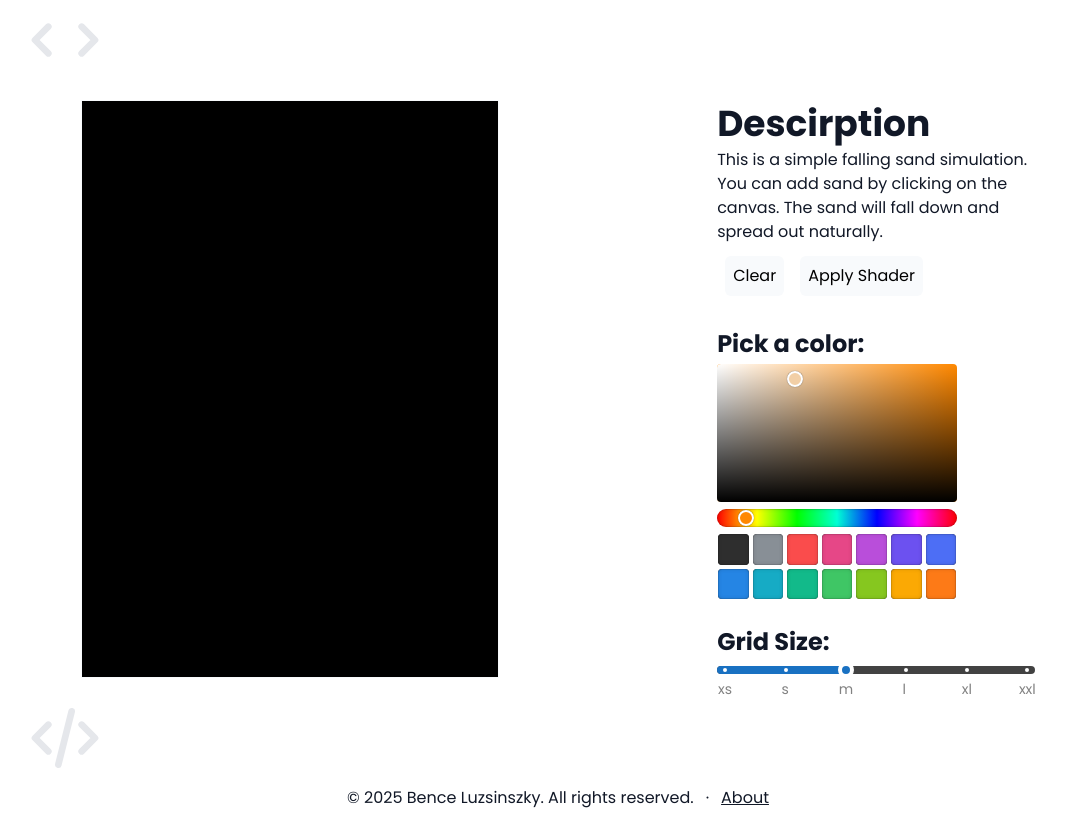
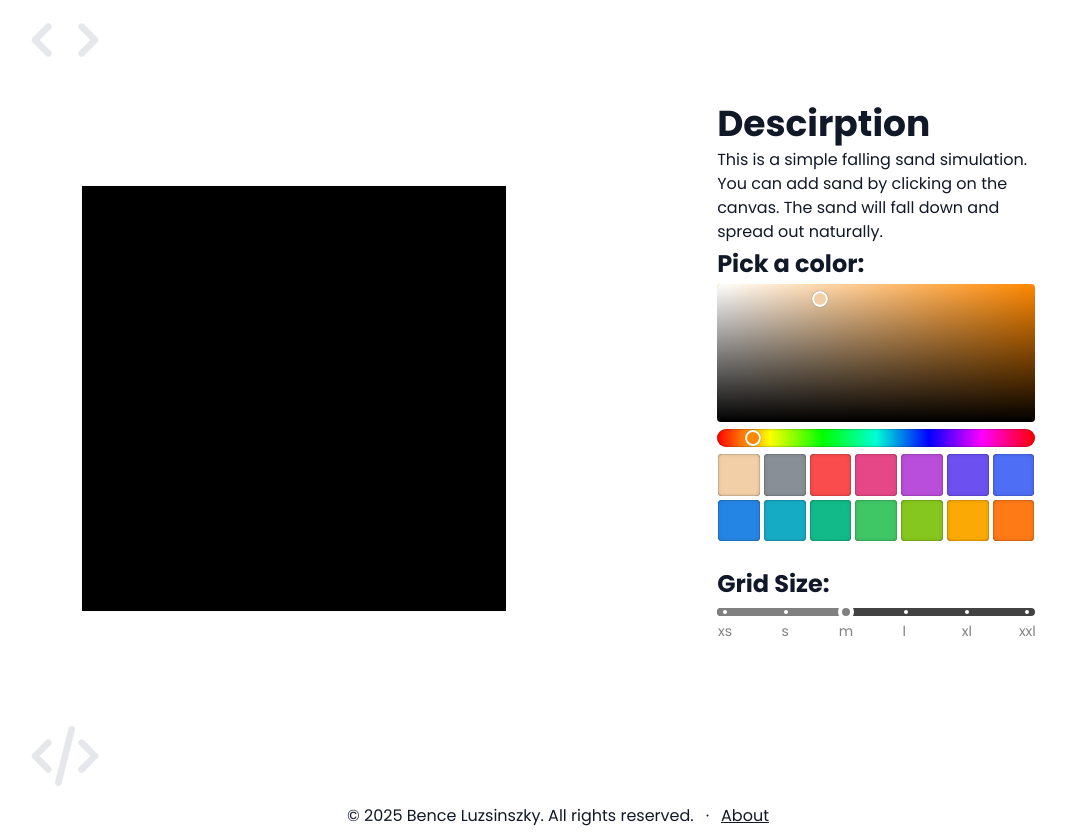
Before and after one commit to benceluzsinszky/portfolio, a React (Vite) app: page /falling_sand in a window 1280 px wide. Shown: the whole page, without its empty margins (82-1148 px from the left). Built offline with nearby package versions, Linux system fonts and the light colour scheme; no server answers.

Commit message:
add styling

```diff
--- a/src/pages/games/fallingSand/FallingSand.tsx
+++ b/src/pages/games/fallingSand/FallingSand.tsx
@@ -1,6 +1,6 @@
 import { useEffect, useRef, useState } from "react";
 
-import { ColorPicker, Slider, Space } from "@mantine/core";
+import { Button, ColorPicker, Slider, Space } from "@mantine/core";
 
 type HslColor = {
   h: number;
@@ -13,6 +13,8 @@ type ValueMap = {
 };
 
 export default function FallingSand() {
+  const [windowWidth, setwindowWidth] = useState(window.innerWidth);
+
   const [shaderEnabled, setShaderEnabled] = useState(false);
   const shaderEnabledRef = useRef(shaderEnabled);
 
@@ -57,6 +59,14 @@ export default function FallingSand() {
       }
     }
   };
+
+  useEffect(() => {
+    const handleResize = () => {
+      setwindowWidth(window.innerWidth);
+    };
+    window.addEventListener("resize", handleResize);
+    return () => window.removeEventListener("resize", handleResize);
+  }, []);
 
   useEffect(() => {
     shaderEnabledRef.current = shaderEnabled;
@@ -237,14 +247,18 @@ export default function FallingSand() {
         cancelAnimationFrame(animationFrameId.current);
       }
     };
-  }, [resolution]);
+  }, [resolution, window.innerWidth]);
 
   return (
     <div>
-      <div className="flex flex-row justify-between h-full">
+      <div className="flex flex-col md:flex-row items-center justify-between h-full">
         <canvas
           ref={canvasRef}
-          className="border border-slate-50 min-w-[1/3vw] max-w-[1/3vw] max-h-[1/3vw] min-h-[1/3vw]"
+          className="border border-slate-50"
+          style={{
+            width: `${windowWidth / 3}px`,
+            height: `${windowWidth / 3}px`,
+          }}
         ></canvas>
         <div className="w-1/3">
           <h2>Descirption</h2>
@@ -253,30 +267,14 @@ export default function FallingSand() {
             clicking on the canvas. The sand will fall down and spread out
             naturally.
           </p>
-          <button
-            onClick={() => {
-              clearGrid();
-            }}
-            className="bg-slate-50 text-black rounded-md p-2 m-2"
-          >
-            Clear
-          </button>
-          <button
-            onClick={() => {
-              setShaderEnabled(!shaderEnabled);
-            }}
-            className="bg-slate-50 text-black rounded-md p-2 m-2"
-          >
-            {shaderEnabled ? "Remove" : "Apply"} Shader
-          </button>
-          <Space h="lg" />
+
           <h3>Pick a color:</h3>
           <ColorPicker
             format="hsl"
             value={color}
             onChange={changeColor}
             swatches={[
-              "hsl(0, 0%, 18%)",
+              "hsl(32,74%,80%)",
               "hsl(210, 6%, 56%)",
               "hsl(0, 95%, 64%)",
               "hsl(336, 76%, 59%)",
@@ -291,12 +289,15 @@ export default function FallingSand() {
               "hsl(40, 97%, 50%)",
               "hsl(26, 98%, 54%)",
             ]}
+            className="w-full"
           />
           <Space h="lg" />
           <h3>Grid Size:</h3>
           <Slider
             defaultValue={40}
+            color="grey"
             step={20}
+            showLabelOnHover={false}
             onChange={handleResolutionChange}
             marks={[
               { value: 0, label: "xs" },
@@ -307,6 +308,29 @@ export default function FallingSand() {
               { value: 100, label: "xxl" },
             ]}
           />
+
+          <div className="flex flex-row justify-evenly items-center mt-10">
+            <Button
+              color="white"
+              variant="outline"
+              onClick={() => {
+                clearGrid();
+              }}
+              className="w-1/3"
+            >
+              Clear
+            </Button>
+            <Button
+              color="white"
+              variant="outline"
+              onClick={() => {
+                setShaderEnabled(!shaderEnabled);
+              }}
+              className="w-1/3"
+            >
+              {shaderEnabled ? "Remove" : "Apply"} Shader
+            </Button>
+          </div>
         </div>
       </div>
     </div>
```
